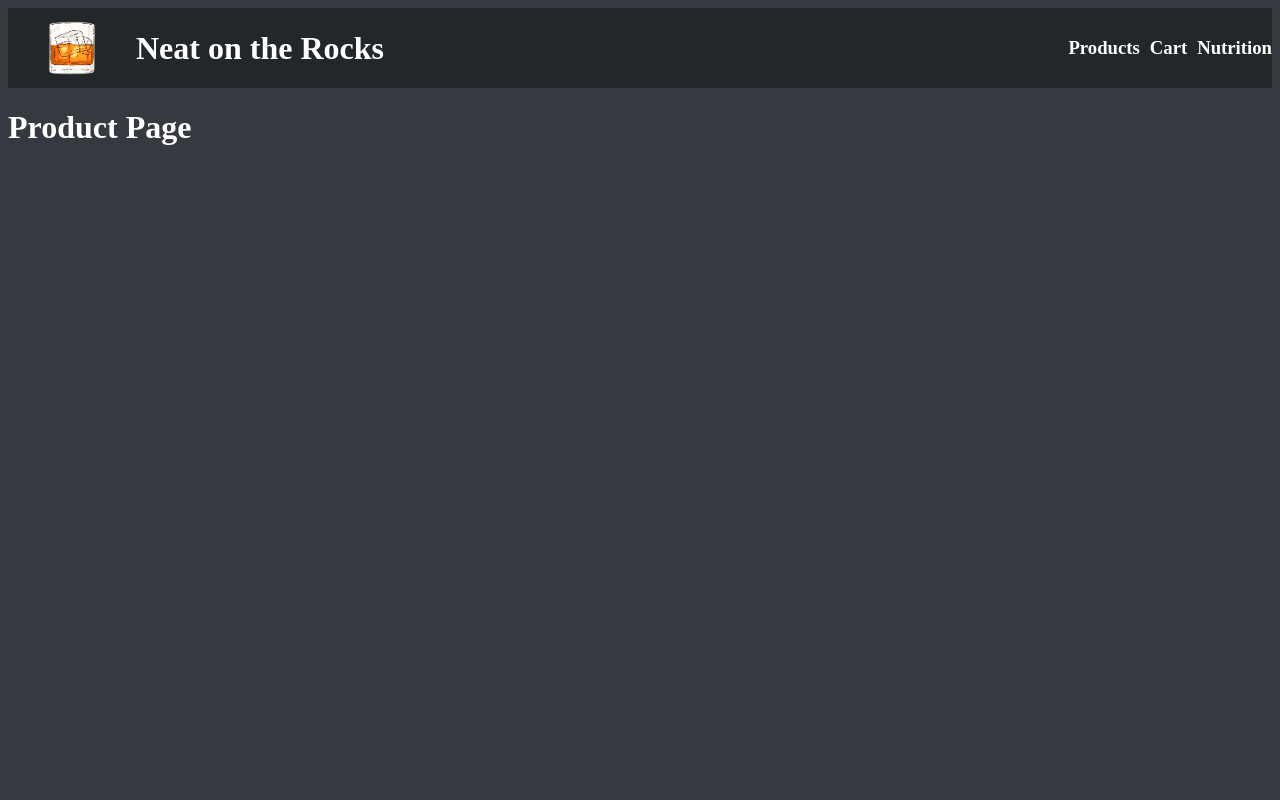
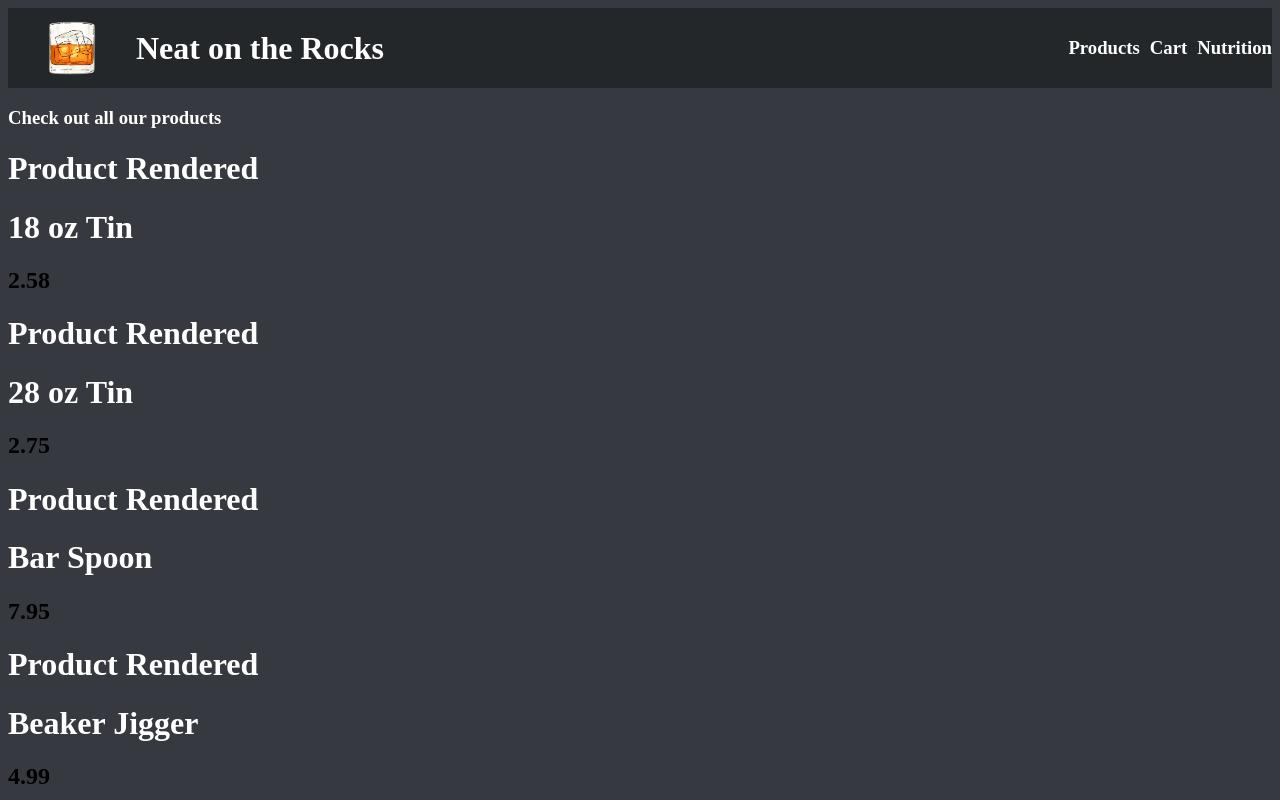
Before and after one commit to aldoportillo/NeatontheRocks, a React (Create React App) app: page /products in a window 1280 px wide. Shown: the top 800 px of the page. Built offline with nearby package versions, Linux system fonts and the light colour scheme.

Commit message:
Render Products on products page

```diff
--- /dev/null
+++ b/src/components/Product.js
@@ -0,0 +1,15 @@
+import React from "react";
+
+
+function Product(props){
+    return(
+        <div>
+            <h1>Product Rendered</h1>
+            <h1>{props.name}</h1>
+            <h2>{props.price}</h2>
+            <h3>{props.id}</h3>
+        </div>
+    )
+}
+
+export default Product
--- a/src/pages/Products.js
+++ b/src/pages/Products.js
@@ -1,7 +1,19 @@
 import React from 'react'
+import { Context } from '../context/context'
+import Product from '../components/Product'
 
 export default function Products () {
+    const {allItems} = React.useContext(Context)
+
+    const renderProducts = allItems.map(product => {
+        return(
+            <Product key={product.id} name={product.name} price={product.price} />
+        )
+    })
     return (
-        <h1>Product Page</h1>
+        <div className='products-page'>
+            <h3>Check out all our products</h3>
+            {renderProducts}
+        </div>
     )
 }
```
